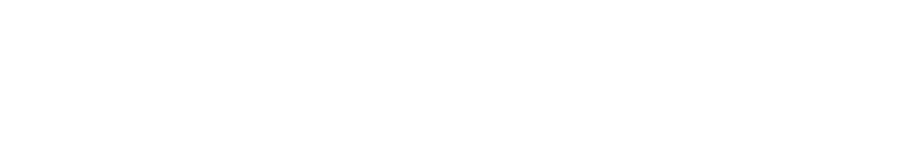
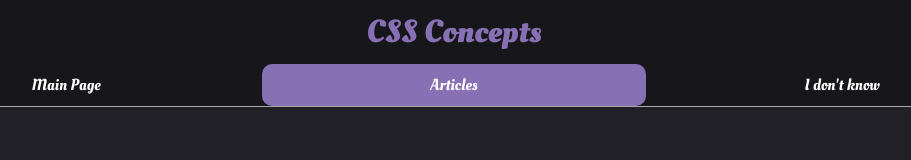
Before and after one commit to mshyun13/mshyun13.github.io, a plain HTML site: page blog/css-concepts.html in a window 1280 px wide. Shown: the whole page, without its empty margins (186-1097 px from the left). Drawn offline with Linux system fonts and the light colour scheme.

Commit message:
Add and link pages

```diff
--- a/blog/css-concepts.html
+++ b/blog/css-concepts.html
@@ -0,0 +1,39 @@
+<html>
+  <head>
+    <title>CSS Concepts</title>
+    <link href="../styles/main.css" rel="stylesheet" type="text/css">
+    <link href="https://fonts.googleapis.com/css2?family=Oleo+Script:wght@400;700&display=swap" rel="stylesheet">
+    <meta name="viewport" content="width=device-width, initial-scale=1" />
+  </head>
+  <body>
+    <div class="container">
+
+      <div class="header-sticky">
+
+        <div class="header">
+          <h1 class="header-style">CSS Concepts</h1>
+        </div>
+
+        <div>
+          <nav>
+            <ul>
+              <li>
+                <a href="../index.html">Main Page</a>
+              </li>
+              <li class="clicked-menu">
+                <a href="articles.html">Articles</a>
+              </li>
+              <li>
+                <a>I don't know</a>
+              </li>
+            </ul>
+          </nav>
+        </div>
+
+
+
+      </div>
+
+    </div>
+  </body>
+</html>
--- a/styles/main.css
+++ b/styles/main.css
@@ -13,7 +13,7 @@ body {
     /* background: skyblue;
     margin: auto;
     display: block; */
-    font-family: Arial, Helvetica, sans-serif;
+    font-family: Century Gothic Regular;
     color:white;
     width: 100%;
     height: 100%;
```
Also changed, not shown: blog/articles.html (+17 -5 lines), blog/identity-values-and-strengths.html (+39 -0 lines), blog/my-learning-plan.html (+39 -0 lines), blog/te-houtaewa-template.html (+14 -4 lines), index.html (+14 -1 lines).
